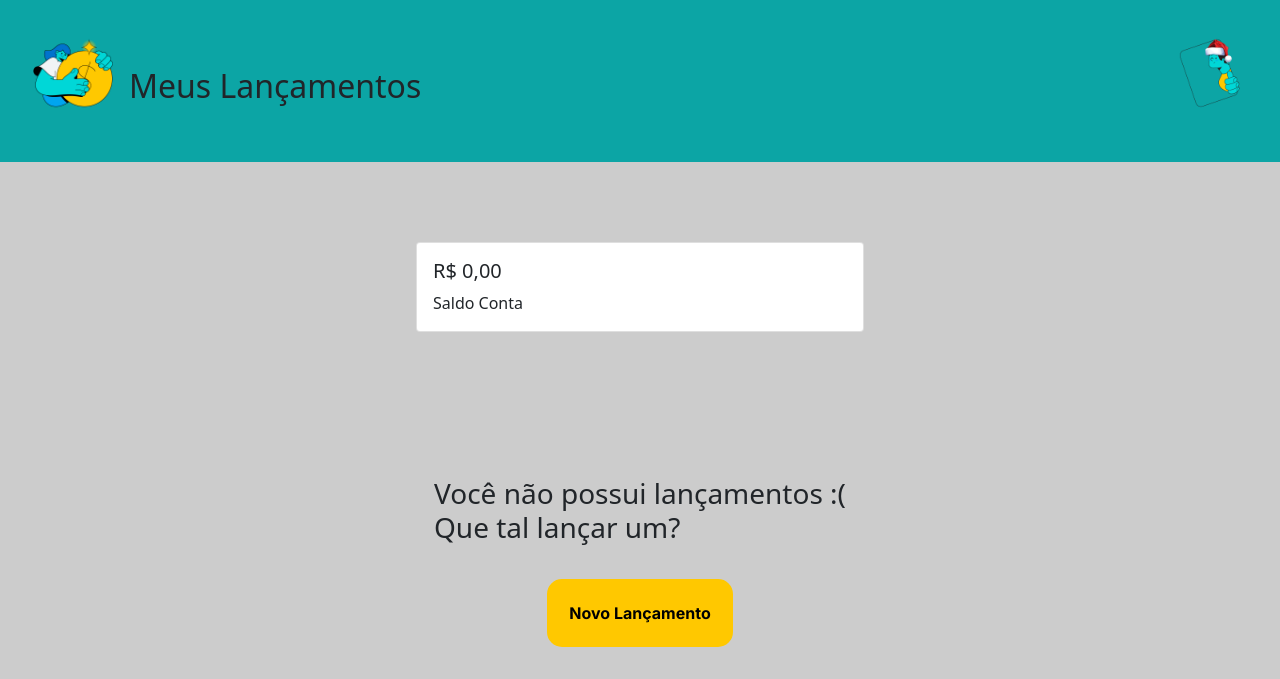
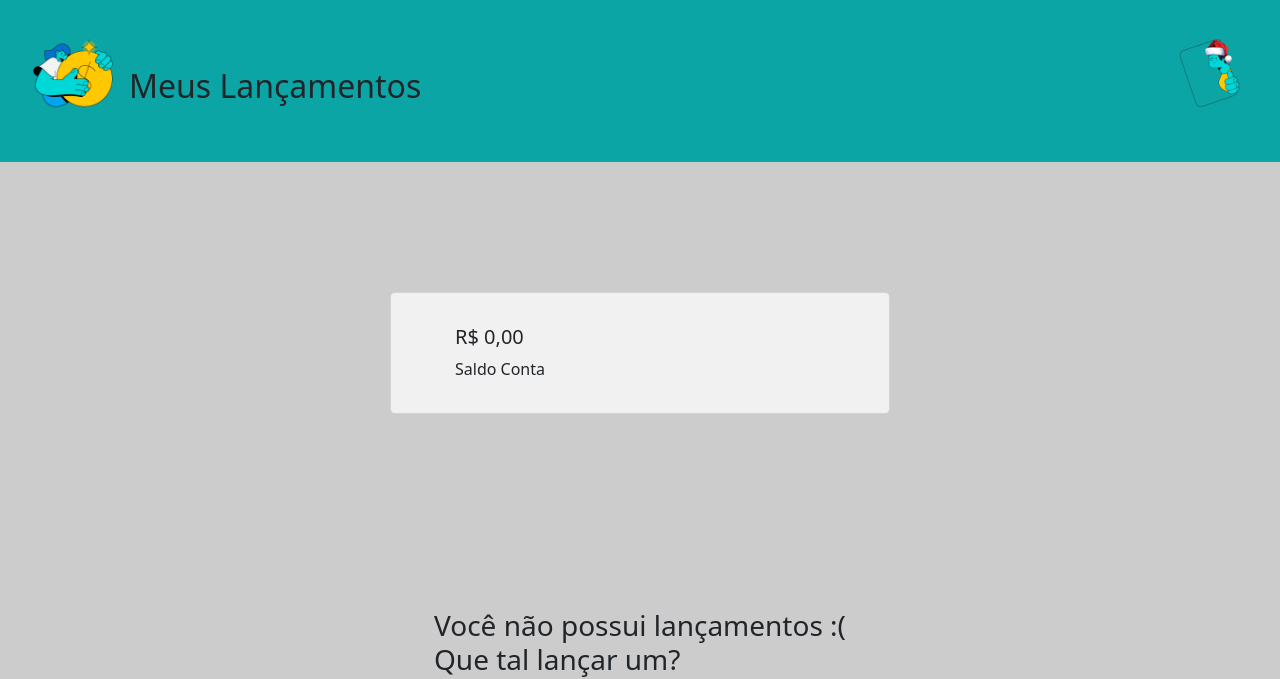
Before and after one commit to CaioSenaSouto/App-Finances, a plain HTML site: page App Finances/index.html in a window 1280 px wide. Shown: the top 679 px of the page. Drawn offline with nearby package versions, Linux system fonts and the light colour scheme.

Commit message:
Padronizando cards das telas

```diff
--- a/App Finances/css/index.css
+++ b/App Finances/css/index.css
@@ -37,10 +37,10 @@
   padding: 2rem;
   font-size: 20px;
 }
-
-p,
+ p,
 #dinheiro {
-  padding-top: 2rem;
+  /* padding-top: 2rem; */
+  margin-bottom: 0;
 }
 
 /* Tabelas */
@@ -67,6 +67,10 @@
   text-align: center;
 }
 
+tr{
+  background: rgba(245, 245, 245, 0.9);
+}
+
 section {
   margin-top: 10px;
 }
--- a/App Finances/css/lancamentos.css
+++ b/App Finances/css/lancamentos.css
@@ -23,7 +23,7 @@
 }
 
 input {
-    background: rgba(245, 245, 245, 0.5);
+    background: rgba(245, 245, 245, 0.9);
 }
 
 .valor,
--- a/App Finances/css/style.css
+++ b/App Finances/css/style.css
@@ -43,7 +43,7 @@
 }
 
 .container-saldo {
-    background: rgba(245, 245, 245, 0.5);
+    background: rgba(245, 245, 245, 0.9);
 
     border-radius: 5px;
 
--- a/App Finances/index.html
+++ b/App Finances/index.html
@@ -44,9 +44,9 @@
 
     <!-- Lançamentos de valores -->
 
-    <section class="saldo">
-        <div class="card" style="width: 28rem;">
-            <div class="card-body">
+    <section class="saldo ">
+        <div class="card container-saldo">
+            <div>
                 <h5 class="card-title">R$ 0,00</h5>
                 <p class="card-text">Saldo Conta</p>
             </div>
```
Also changed, not shown: App Finances/tabela.html (+1 -1 lines), App Finances/css/global.css (line endings or trailing spaces), App Finances/css/reset.css (line endings or trailing spaces), App Finances/lancamentos.html (line endings or trailing spaces), App Finances/style.css (line endings or trailing spaces).
